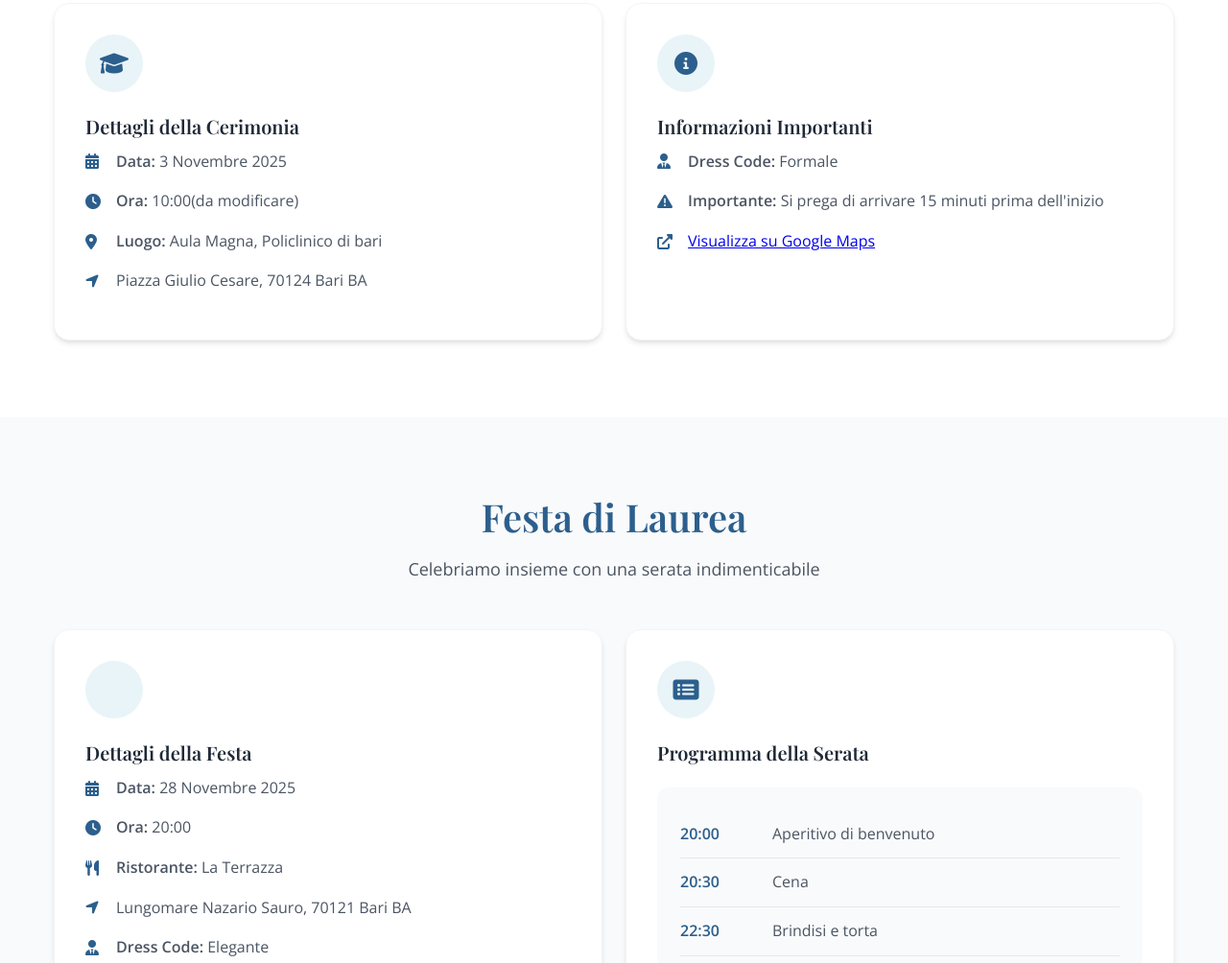
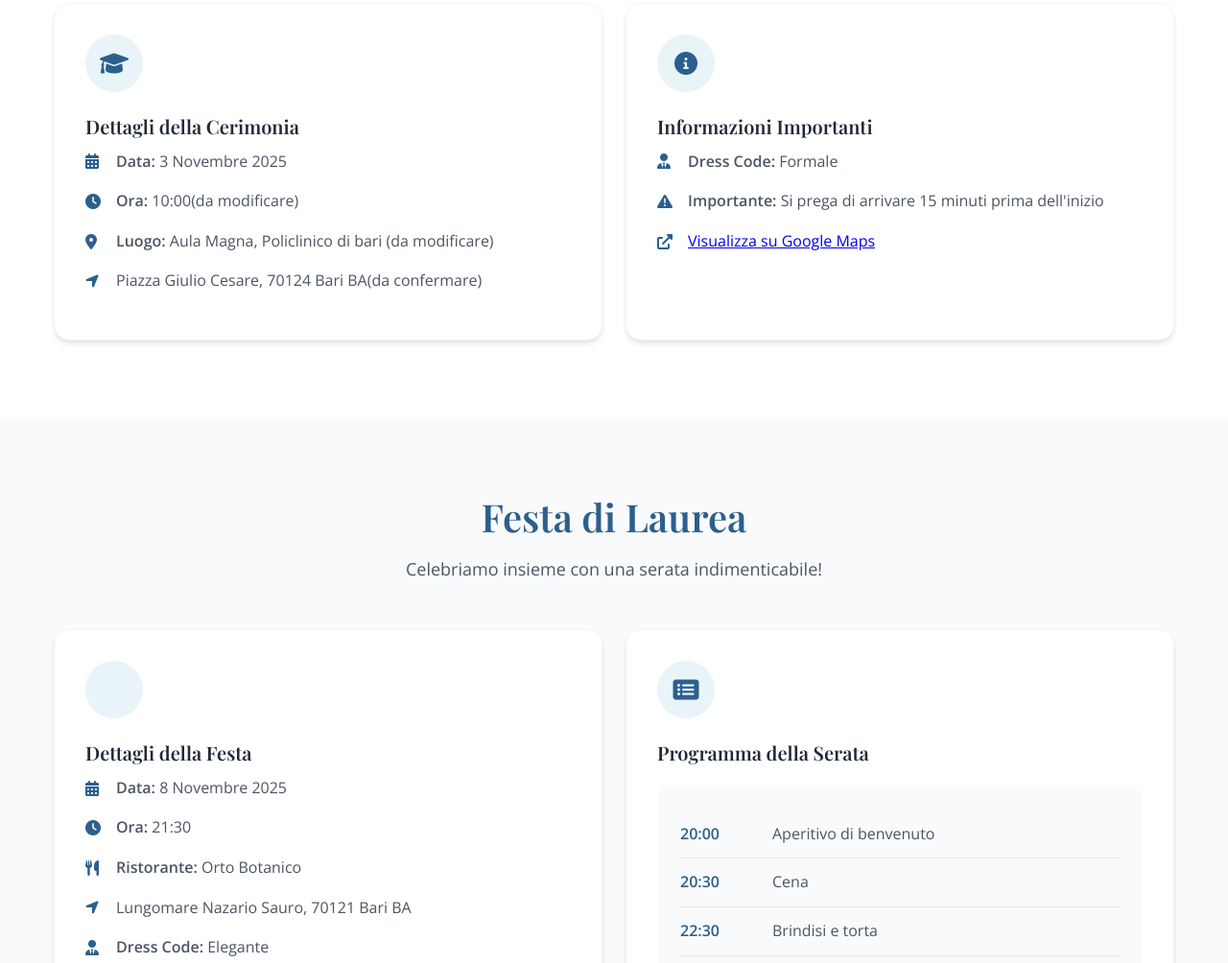
Before and after one commit to fedele93/specializzazioneneurologia, a plain HTML site: page index.html in a window 1280 px wide. Shown: the part 935-1939 px from the top of the page at 96% size. Drawn offline with nearby package versions, Linux system fonts and the light colour scheme; some icons are missing.

Commit message:
Update event details in index.html

```diff
--- a/index.html
+++ b/index.html
@@ -886,11 +886,11 @@
                         </div>
                         <div class="event-info">
                             <i class="fas fa-map-marker-alt"></i>
-                            <span><strong>Luogo:</strong> Aula Magna, Policlinico di bari</span>
+                            <span><strong>Luogo:</strong> Aula Magna, Policlinico di bari (da modificare)</span>
                         </div>
                         <div class="event-info">
                             <i class="fas fa-location-arrow"></i>
-                            <span>Piazza Giulio Cesare, 70124 Bari BA</span>
+                            <span>Piazza Giulio Cesare, 70124 Bari BA(da confermare)</span>
                         </div>
                     </div>
                 </div>
@@ -924,7 +924,7 @@
         <div class="container">
             <div class="section-header">
                 <h2 class="section-title">Festa di Laurea</h2>
-                <p class="section-subtitle">Celebriamo insieme con una serata indimenticabile</p>
+                <p class="section-subtitle">Celebriamo insieme con una serata indimenticabile!</p>
             </div>
 
             <div class="grid grid-2">
@@ -936,15 +936,15 @@
                     <div class="card-content">
                         <div class="event-info">
                             <i class="fas fa-calendar-alt"></i>
-                            <span><strong>Data:</strong> 28 Novembre 2025</span>
+                            <span><strong>Data:</strong> 8 Novembre 2025</span>
                         </div>
                         <div class="event-info">
                             <i class="fas fa-clock"></i>
-                            <span><strong>Ora:</strong> 20:00</span>
+                            <span><strong>Ora:</strong> 21:30</span>
                         </div>
                         <div class="event-info">
                             <i class="fas fa-utensils"></i>
-                            <span><strong>Ristorante:</strong> La Terrazza</span>
+                            <span><strong>Ristorante:</strong> Orto Botanico</span>
                         </div>
                         <div class="event-info">
                             <i class="fas fa-location-arrow"></i>
@@ -956,7 +956,7 @@
                         </div>
                         <div class="event-info">
                             <i class="fas fa-external-link-alt"></i>
-                            <span><a href="https://maps.google.com?q=Lungomare+Nazario+Sauro,+70121+Bari+BA" target="_blank">Visualizza su Google Maps</a></span>
+                            <span><iframe src="https://www.google.com/maps/embed?pb=!1m18!1m12!1m3!1d3007.599596171079!2d16.89812531069016!3d41.07774421502656!2m3!1f0!2f0!3f0!3m2!1i1024!2i768!4f13.1!3m3!1m2!1s0x1347e84a8f2bd0eb%3A0xe22650986f7c4b5!2sIl%20Giardino%20dei%20Tempi%20Orto%20Botanico!5e0!3m2!1sit!2ses!4v1761312956993!5m2!1sit!2ses" width="600" height="450" style="border:0;" allowfullscreen="" loading="lazy" referrerpolicy="no-referrer-when-downgrade"></iframe>
                         </div>
                     </div>
                 </div>
```
